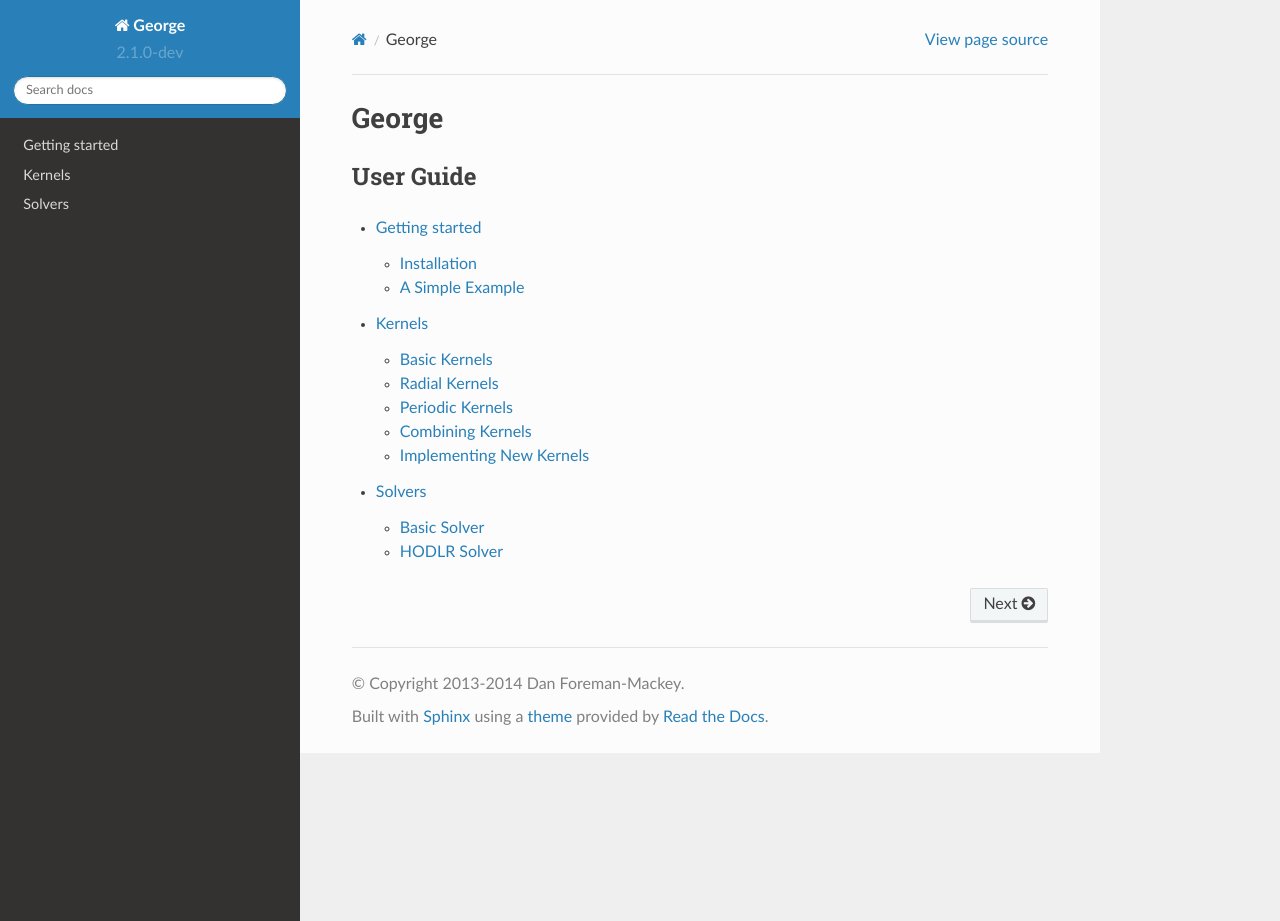
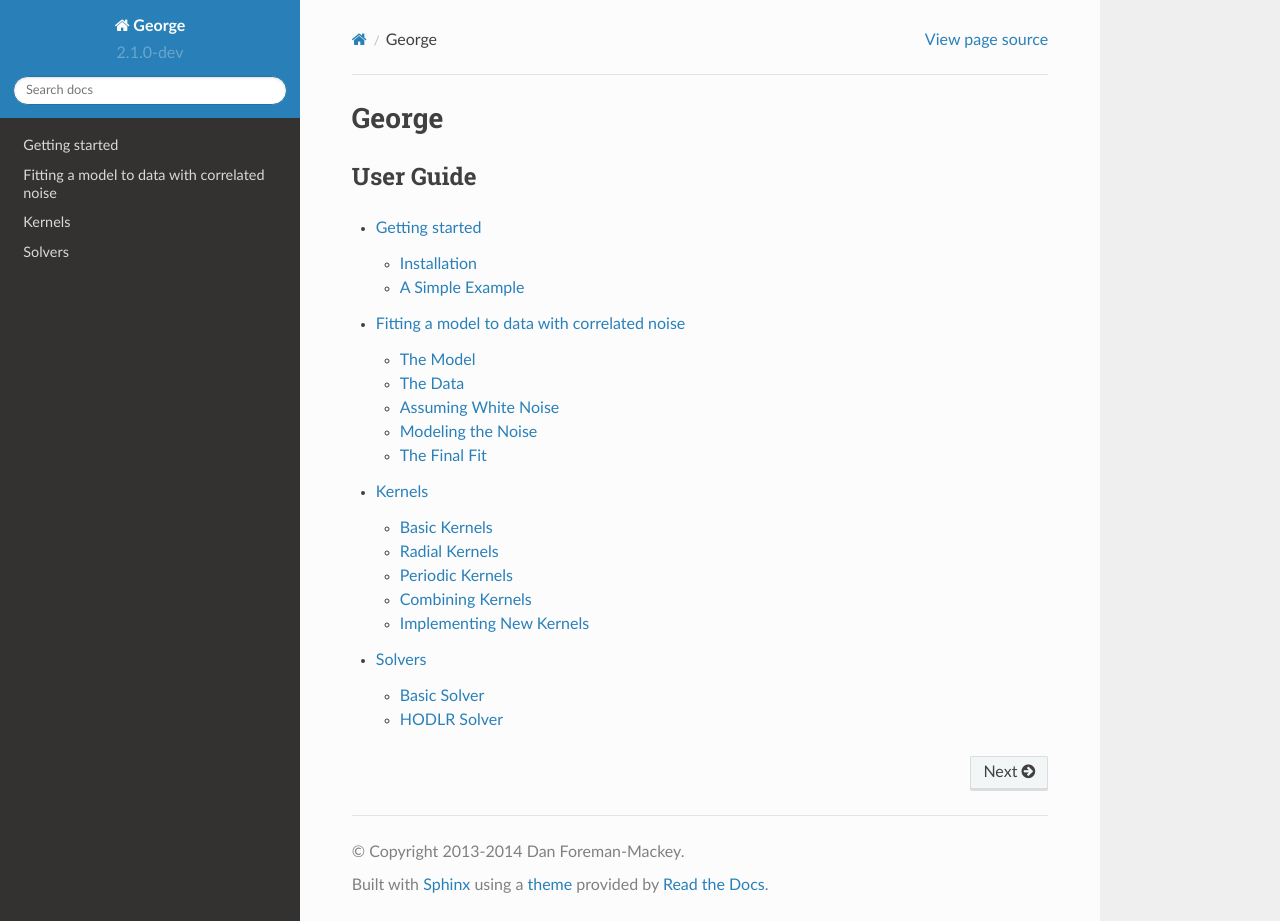
Before and after one commit to dfm/george, a Sphinx documentation site: the page built from docs/index.rst, in a window 1280 px wide and 921 px high. Built offline with Sphinx 7.4.7 and the Read the Docs theme 2.0.0, drawn with Linux system fonts in a browser that asks for light colours; part of the change alters nothing that is shown.

Commit message:
fitting a model to data with correlated noise

```diff
--- /dev/null
+++ b/docs/_code/model.py
@@ -0,0 +1,179 @@
+#!/usr/bin/env python
+# -*- coding: utf-8 -*-
+
+from __future__ import division, print_function
+
+import emcee
+import triangle
+import numpy as np
+import matplotlib.pyplot as pl
+
+import george
+from george import kernels
+
+
+def model(params, t):
+    amp, loc, sig2 = params
+    return amp * np.exp(-0.5 * (t - loc) ** 2 / sig2)
+
+
+def lnprior_base(p):
+    amp, loc, sig2 = p
+    if not -10 < amp < 10:
+        return -np.inf
+    if not -5 < loc < 5:
+        return -np.inf
+    if not 0 < sig2 < 3.0:
+        return -np.inf
+    return 0.0
+
+
+def lnlike_ind(p, t, y, invar):
+    m = model(p[2:], t) + p[0] * t + p[1]
+    return -0.5 * np.sum((y - m) ** 2 * invar)
+
+
+def lnprior_ind(p):
+    m, b = p[:2]
+    if not -10 < m < 10:
+        return -np.inf
+    if not -10 < b < 10:
+        return -np.inf
+    return lnprior_base(p[2:])
+
+
+def lnprob_ind(p, t, y, invar):
+    lp = lnprior_ind(p)
+    if not np.isfinite(lp):
+        return -np.inf
+    return lp + lnlike_ind(p, t, y, invar)
+
+
+def fit_ind(initial, data, nwalkers=32):
+    ndim = len(initial)
+    p0 = [np.array(initial) + 1e-8 * np.random.randn(ndim)
+          for i in xrange(nwalkers)]
+    sampler = emcee.EnsembleSampler(nwalkers, ndim, lnprob_ind, args=data)
+
+    print("Running burn-in")
+    p0, _, _ = sampler.run_mcmc(p0, 500)
+    sampler.reset()
+
+    print("Running production")
+    p0, _, _ = sampler.run_mcmc(p0, 1000)
+
+    return sampler
+
+
+def lnlike_gp(p, t, y, yerr):
+    a, tau = np.exp(p[:2])
+    gp = george.GP(a * kernels.Matern32Kernel(tau))
+    gp.compute(t, yerr)
+    return gp.lnlikelihood(y - model(p[2:], t))
+
+
+def lnprior_gp(p):
+    lna, lntau = p[:2]
+    if not -5 < lna < 5:
+        return -np.inf
+    if not -5 < lntau < 5:
+        return -np.inf
+    return lnprior_base(p[2:])
+
+
+def lnprob_gp(p, t, y, yerr):
+    lp = lnprior_gp(p)
+    if not np.isfinite(lp):
+        return -np.inf
+    return lp + lnlike_gp(p, t, y, yerr)
+
+
+def fit_gp(initial, data, nwalkers=32):
+    ndim = len(initial)
+    p0 = [np.array(initial) + 1e-8 * np.random.randn(ndim)
+          for i in xrange(nwalkers)]
+    sampler = emcee.EnsembleSampler(nwalkers, ndim, lnprob_gp, args=data)
+
+    print("Running burn-in")
+    p0, lnp, _ = sampler.run_mcmc(p0, 500)
+    sampler.reset()
+
+    print("Running second burn-in")
+    p = p0[np.argmax(lnp)]
+    p0 = [p + 1e-8 * np.random.randn(ndim) for i in xrange(nwalkers)]
+    p0, _, _ = sampler.run_mcmc(p0, 500)
+    sampler.reset()
+
+    print("Running production")
+    p0, _, _ = sampler.run_mcmc(p0, 1000)
+
+    return sampler
+
+
+def generate_data(params, N, rng=(-5, 5)):
+    gp = george.GP(0.1 * kernels.ExpSquaredKernel(3.3))
+    t = rng[0] + np.diff(rng) * np.sort(np.random.rand(N))
+    y = gp.sample(t)
+    y += model(params, t)
+    yerr = 0.05 + 0.05 * np.random.rand(N)
+    y += yerr * np.random.randn(N)
+    return t, y, yerr
+
+
+if __name__ == "__main__":
+    np.random.seed(1234)
+    truth = [-1.0, 0.1, 0.4]
+    t, y, yerr = generate_data(truth, 50)
+    pl.errorbar(t, y, yerr=yerr, fmt=".k", capsize=0)
+    pl.ylabel(r"$y$")
+    pl.xlabel(r"$t$")
+    pl.xlim(-5, 5)
+    pl.title("simulated data")
+    pl.savefig("../_static/model/data.png", dpi=150)
+
+    # Fit assuming independent.
+    print("Fitting independent")
+    data = (t, y, 1.0 / yerr ** 2)
+    truth_ind = [0.0, 0.0] + truth
+    sampler = fit_ind(truth_ind, data)
+
+    # Plot the samples in data space.
+    print("Making plots")
+    samples = sampler.flatchain
+    x = np.linspace(-5, 5, 500)
+    for s in samples[np.random.randint(len(samples), size=24)]:
+        pl.plot(x, model(s[2:], x)+s[0]*x+s[1], color="#4682b4", alpha=0.3)
+    pl.title("results assuming uncorrelated noise")
+    pl.savefig("../_static/model/ind-results.png", dpi=150)
+
+    # Make the corner plot.
+    labels = [r"$\alpha$", r"$\ell$", r"$\sigma^2$"]
+    fig = triangle.corner(samples[:, 2:], truths=truth, labels=labels)
+    fig.savefig("../_static/model/ind-corner.png", dpi=150)
+
+    # Fit assuming GP.
+    print("Fitting GP")
+    data = (t, y, yerr)
+    truth_gp = [0.0, 0.0] + truth
+    sampler = fit_gp(truth_gp, data)
+
+    # Plot the samples in data space.
+    print("Making plots")
+    samples = sampler.flatchain
+    x = np.linspace(-5, 5, 500)
+    pl.figure()
+    pl.errorbar(t, y, yerr=yerr, fmt=".k", capsize=0)
+    for s in samples[np.random.randint(len(samples), size=24)]:
+        gp = george.GP(np.exp(s[0]) * kernels.Matern32Kernel(np.exp(s[1])))
+        gp.compute(t, yerr)
+        m = gp.sample_conditional(y - model(s[2:], t), x) + model(s[2:], x)
+        pl.plot(x, m, color="#4682b4", alpha=0.3)
+    pl.ylabel(r"$y$")
+    pl.xlabel(r"$t$")
+    pl.xlim(-5, 5)
+    pl.title("results with Gaussian process noise model")
+    pl.savefig("../_static/model/gp-results.png", dpi=150)
+
+    # Make the corner plot.
+    fig = triangle.corner(samples[:, 2:], truths=truth, labels=labels)
+    fig.savefig("../_static/model/gp-corner.png", dpi=150)
--- a/docs/index.rst
+++ b/docs/index.rst
@@ -8,5 +8,6 @@ User Guide
    :maxdepth: 2
 
    user/quickstart
+   user/model
    user/kernels
    user/solvers
--- /dev/null
+++ b/docs/user/model.rst
@@ -0,0 +1,363 @@
+.. _model:
+
+Fitting a model to data with correlated noise
+=============================================
+
+In this example, we're going to simulate a common data analysis situation
+where our dataset exhibits unknown correlations in the noise.
+When taking data, it is often possible to estimate the independent measurement
+uncertainty on a single point (due to, for example, Poisson counting
+statistics) but there are often residual systematics that correlate data
+points.
+The effect of this correlated noise can often be hard to estimate but ignoring
+it can introduce substantial biases into your inferences.
+In the following sections, we will consider a synthetic dataset with
+correlated noise and a simple non-linear model.
+We will start by fitting the model assuming that the noise is uncorrelated and
+then improve on this model by modeling the covariance structure in the data
+using a Gaussian process.
+
+
+The Model
+---------
+
+The model that we'll fit in this demo is a single Gaussian feature with three
+parameters: amplitude :math:`\alpha`, location :math:`\ell`, and width
+:math:`\sigma^2`.
+I've chosen this model because is is the simplest non-linear model that I
+could think of, and it is qualitatively similar to a few problems in astronomy
+(fitting spectral features, measuring transit times, *etc.*).
+
+
+The Data
+--------
+
+I simulated a dataset of 50 points with known correlated noise.
+In fact, this example is somewhat artificial since the data *were* drawn from
+a Gaussian process but in everything that follows, we'll use a different
+kernel function for our inferences in an attempt to make the situation
+slightly more realistic.
+A known white variance was also added to each data point and the resulting
+dataset is:
+
+.. image:: ../_static/model/data.png
+
+The true model parameters used to simulate this dataset are:
+
+.. math::
+
+    \alpha = -1\quad, \quad\quad
+    \ell = 0.1\quad, \quad\quad
+    \sigma^2 = 0.4\quad.
+
+
+Assuming White Noise
+--------------------
+
+Let's start by doing the standard thing and assuming that the noise is
+uncorrelated.
+In this case, the ln-likelihood function of the data :math:`\{y_n\}` given the
+parameters :math:`\theta` is
+
+.. math::
+
+    \ln p(\{y_n\}\,|\,\{t_n\},\,\{\sigma_n^2\},\,\theta) =
+        -\frac{1}{2}\,\sum_{n=1}^N \frac{[y_n - f_\theta(t_n)]^2}{\sigma_n^2}
+        + A
+
+where :math:`A` doesn't depend on :math:`\theta` so it is irrelevant for our
+purposes and :math:`f_\theta(t)` is our model function.
+
+It is clear that there is some sort of systematic trend in the data and we
+don't want to ignore that so we'll simultaneously model a linear trend and the
+Gaussian feature described in the previous section.
+Therefore, our model is
+
+.. math::
+
+    f_\theta (t) = m\,t + b +
+        \alpha\,\exp\left(-\frac{[t-\ell]^2}{2\,\sigma^2} \right)
+
+where :math:`\theta` is the 5-dimensional parameter vector
+
+.. math::
+
+    \theta = \{ m,\,b,\,\alpha,\,\ell,\,\sigma^2 \} \quad.
+
+
+The following code snippet is a simple implementation of this model in Python
+
+.. code-block:: python
+
+    import numpy as np
+
+    def model1(params, t):
+        m, b, amp, loc, sig2 = params
+        return m*t + b + amp * np.exp(-0.5 * (t - loc) ** 2 / sig2)
+
+    def lnlike1(p, t, y, yerr):
+        return -0.5 * np.sum(((y - model1(p, t))/yerr) ** 2)
+
+To fit this model using MCMC (using `emcee <http://dan.iel.fm/emcee>`_), we
+need to first choose priors---in this case we'll just use a simple uniform
+prior on each parameter---and then combine these with our likelihood function
+to compute the ln-probability (up to a normalization constant).
+In code, this will be:
+
+.. code-block:: python
+
+    def lnprior1(p):
+        m, b, amp, loc, sig2 = p
+        if (-10 < m < 10 and  -10 < b < 10 and -10 < amp < 10 and
+                -5 < loc < 5 and 0 < sig2 < 3):
+            return 0.0
+        return -np.inf
+
+    def lnprob1(p, x, y, yerr):
+        lp = lnprior1(p)
+        return lp + lnlike1(p, x, y, yerr) if np.isfinite(lp) else -np.inf
+
+Now that we have our model implemented, we'll initialize the walkers and run
+both a burn-in and production chain:
+
+.. code-block:: python
+
+    # We'll assume that the data are stored in a tuple:
+    #    data = (t, y, yerr)
+
+    import emcee
+
+    initial = np.array([0, 0, -1.0, 0.1, 0.4])
+    ndim = len(initial)
+    p0 = [np.array(initial) + 1e-8 * np.random.randn(ndim)
+          for i in xrange(nwalkers)]
+    sampler = emcee.EnsembleSampler(nwalkers, ndim, lnprob1, args=data)
+
+    print("Running burn-in...")
+    p0, _, _ = sampler.run_mcmc(p0, 500)
+    sampler.reset()
+
+    print("Running production...")
+    sampler.run_mcmc(p0, 1000)
+
+After running the chain, we can plot the results using the ``flatchain``
+property of the sampler.
+It is often useful to plot the results on top of the data as well.
+To do this, we can over plot 24 posterior samples on top of the data:
+
+.. code-block:: python
+
+    import matplotlib.pyplot as pl
+
+    # Plot the data.
+    pl.errorbar(t, y, yerr=yerr, fmt=".k", capsize=0)
+
+    # The positions where the prediction should be computed.
+    x = np.linspace(-5, 5, 500)
+
+    # Plot 24 posterior samples.
+    samples = sampler.flatchain
+    for s in samples[np.random.randint(len(samples), size=24)]:
+        pl.plot(x, model1(s, x), color="#4682b4", alpha=0.3)
+
+Running this code should make a figure like:
+
+.. image:: ../_static/model/ind-results.png
+
+In this figure, the data are shown as black points with error bars and the
+posterior samples are shown as translucent blue lines.
+These results seem, at face value, pretty satisfying.
+But, since we know the true model parameters that were used to simulate the
+data, we can assess our original assumption of uncorrelated noise.
+To do this, we'll plot all the projections of our posterior samples using
+`triangle.py <https://github.com/dfm/triangle.py>`_ and over plot the true
+values:
+
+.. image:: ../_static/model/ind-corner.png
+
+In this figure, the blue lines are the true values used to simulate the data
+and the black contours and histograms show the posterior constraints.
+The constraints on the amplitude :math:`\alpha` and the width :math:`\sigma^2`
+are consistent with the truth but the location of the feature :math:`\ell` is
+*almost completely inconsistent with the truth!*
+This would matter a lot if we were trying to precisely measure radial
+velocities or transit times.
+
+
+Modeling the Noise
+------------------
+
+.. note:: A full discussion of the theory of Gaussian processes is beyond the
+    scope of this demo---you should probably check out `Rasmussen & Williams
+    (2006) <http://www.gaussianprocess.org/gpml/>`_---but I'll try to give a
+    quick qualitative motivation for our model.
+
+In this section, instead of assuming that the noise is white, we'll generalize
+the likelihood function to include covariances between data points.
+To do this, let's start by re-writing the likelihood function from the
+previous section as a matrix equation (if you squint, you'll be able to work
+out that we haven't changed it at all):
+
+.. math::
+
+    \ln p(\{y_n\}\,|\,\{t_n\},\,\{\sigma_n^2\},\,\theta) =
+        -\frac{1}{2}\,\boldsymbol{r}^\mathrm{T}\,K^{-1}\,\boldsymbol{r}
+        -\frac{1}{2}\,\ln\det K - \frac{N}{2}\,\ln 2\pi
+
+where
+
+.. math::
+
+    \boldsymbol{r} = \left ( \begin{array}{c}
+        y_1 - f_\theta(t_1) \\
+        y_2 - f_\theta(t_2) \\
+        \vdots \\
+        y_N - f_\theta(t_N) \\
+    \end{array}\right)
+
+is the residual vector and
+
+.. math::
+
+    K = \left ( \begin{array}{cccc}
+        \sigma_1^2 & 0 & & 0 \\
+        0 & \sigma_2^2 & & 0 \\
+          & & \ddots & \\
+        0 & 0 & & \sigma_N^2 \\
+    \end{array}\right)
+
+is the :math:`N \times N` data covariance matrix (where :math:`N` is the
+number of data points).
+
+The fact that :math:`K` is diagonal is the result of our earlier assumption
+that the noise was white.
+If we want to relax this assumption, we just need to start populating the
+off-diagonal elements of this covariance matrix.
+If we wanted to make every off-diagonal element of the matrix a free
+parameter, there would be too many parameters to actually do any inference.
+Instead, we can simply *model* the elements of this array as
+
+.. math::
+
+    K_{ij} = \sigma_i^2\,\delta_{ij} + k(t_i,\,t_j)
+
+where :math:`\delta_{ij}` is the `Kronecker_delta
+<http://en.wikipedia.org/wiki/Kronecker_delta>`_ and :math:`k(\cdot,\,\cdot)`
+is a covariance function that we get to choose.
+`Chapter 4 <http://www.gaussianprocess.org/gpml/chapters/RW4.pdf>`_ of
+Rasmussen & Williams discusses various choices for :math:`k` but for this
+demo, we'll just use the `Matérn-3/2 function
+<http://en.wikipedia.org/wiki/Mat%C3%A9rn_covariance_function>`_:
+
+.. math::
+
+    k(r) = a^2 \, \left( 1+\frac{\sqrt{3}\,r}{\tau} \right)\,
+                    \exp \left (-\frac{\sqrt{3}\,r}{\tau} \right )
+
+where :math:`r = |t_i - t_j|`, and :math:`a^2` and :math:`\tau` are the
+parameters of the model.
+
+
+The Final Fit
+-------------
+
+Now we could go ahead and implement the ln-likelihood function that we came up
+with in the previous section but that's what George is for, after all!
+To implement the model from the previous section using George, we can write
+the following ln-likelihood function in Python:
+
+.. code-block:: python
+
+    import george
+    from george import kernels
+
+    def model2(params, t):
+        _, _, amp, loc, sig2 = params
+        return amp * np.exp(-0.5 * (t - loc) ** 2 / sig2)
+
+    def lnlike2(p, t, y, yerr):
+        a, tau = np.exp(p[:2])
+        gp = george.GP(a * kernels.Matern32Kernel(tau))
+        gp.compute(t, yerr)
+        return gp.lnlikelihood(y - model2(p, t))
+
+    def lnprior2(p):
+        lna, lntau, amp, loc, sig2 = p
+        if (-5 < lna < 5 and  -5 < lntau < 5 and -10 < amp < 10 and
+                -5 < loc < 5 and 0 < sig2 < 3):
+            return 0.0
+        return -np.inf
+
+    def lnprob2(p, x, y, yerr):
+        lp = lnprior2(p)
+        return lp + lnlike2(p, x, y, yerr) if np.isfinite(lp) else -np.inf
+
+As before, let's run MCMC on this model:
+
+.. code-block:: python
+
+    initial = np.array([0, 0, -1.0, 0.1, 0.4])
+    ndim = len(initial)
+    p0 = [np.array(initial) + 1e-8 * np.random.randn(ndim)
+          for i in xrange(nwalkers)]
+    sampler = emcee.EnsembleSampler(nwalkers, ndim, lnprob2, args=data)
+
+    print("Running first burn-in...")
+    p = p0[np.argmax(lnp)]
+    sampler.reset()
+
+    # Re-sample the walkers near the best walker from the previous burn-in.
+    p0 = [p + 1e-8 * np.random.randn(ndim) for i in xrange(nwalkers)]
+    p0, _, _ = sampler.run_mcmc(p0, 250)
+
+    print("Running second burn-in...")
+    p0, _, _ = sampler.run_mcmc(p0, 250)
+    sampler.reset()
+
+    print("Running production...")
+    sampler.run_mcmc(p0, 1000)
+
+You'll notice that this time I've run two burn-in phases where each one is
+half the length of the burn-in from the previous example.
+Before the second burn-in, I re-sample the positions of the walkers in a tiny
+ball around the position of the best walker in the previous run.
+I found that this re-sampling step was useful because otherwise some of the
+walkers started in a bad part of parameter space and took a while to converge
+to something reasonable.
+
+The plotting code for the results for this model is similar to the code in the
+previous section.
+First, we can plot the posterior samples on top of the data:
+
+.. code-block:: python
+
+    # Plot the data.
+    pl.errorbar(t, y, yerr=yerr, fmt=".k", capsize=0)
+
+    # The positions where the prediction should be computed.
+    x = np.linspace(-5, 5, 500)
+
+    # Plot 24 posterior samples.
+    samples = sampler.flatchain
+    for s in samples[np.random.randint(len(samples), size=24)]:
+        # Set up the GP for this sample.
+        a, tau = np.exp(s[:2])
+        gp = george.GP(a * kernels.Matern32Kernel(tau))
+        gp.compute(t, yerr)
+
+        # Compute the prediction conditioned on the observations and plot it.
+        m = gp.sample_conditional(y - model2(s, t), x) + model(s, x)
+        pl.plot(x, m, color="#4682b4", alpha=0.3)
+
+This code should produce a figure like:
+
+.. image:: ../_static/model/gp-results.png
+
+The code for the corner plot is identical to the previous one.
+Running that should give the following marginalized constraints:
+
+.. image:: ../_static/model/gp-corner.png
+
+It is clear from this figure that the constraints obtained when modeling the
+noise are less precise (the error bars are larger) but more accurate (less
+biased).
```
Also changed, not shown: docs/_static/model/data.png (added), docs/_static/model/gp-corner.png (added), docs/_static/model/gp-results.png (added), docs/_static/model/ind-corner.png (added), docs/_static/model/ind-results.png (added).
